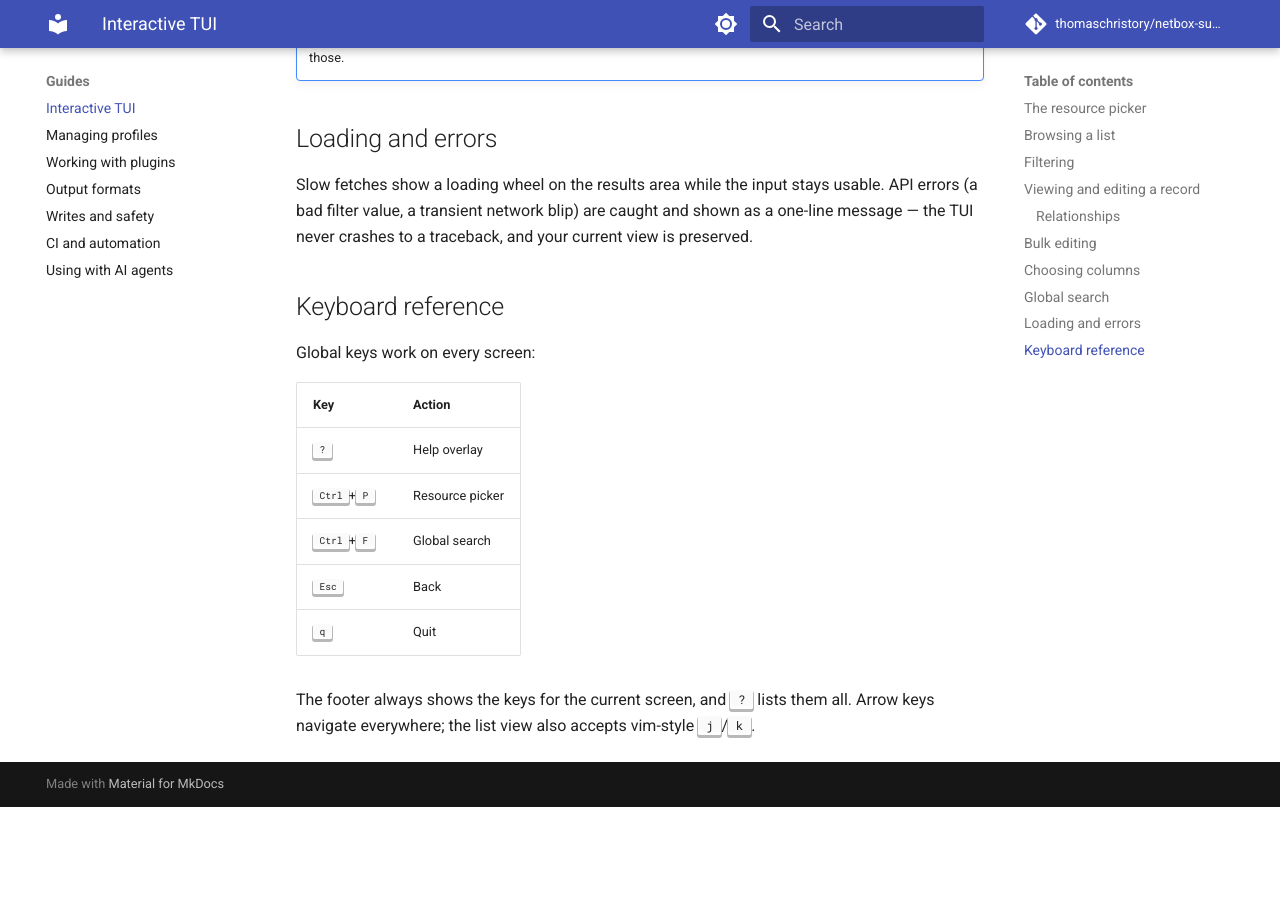
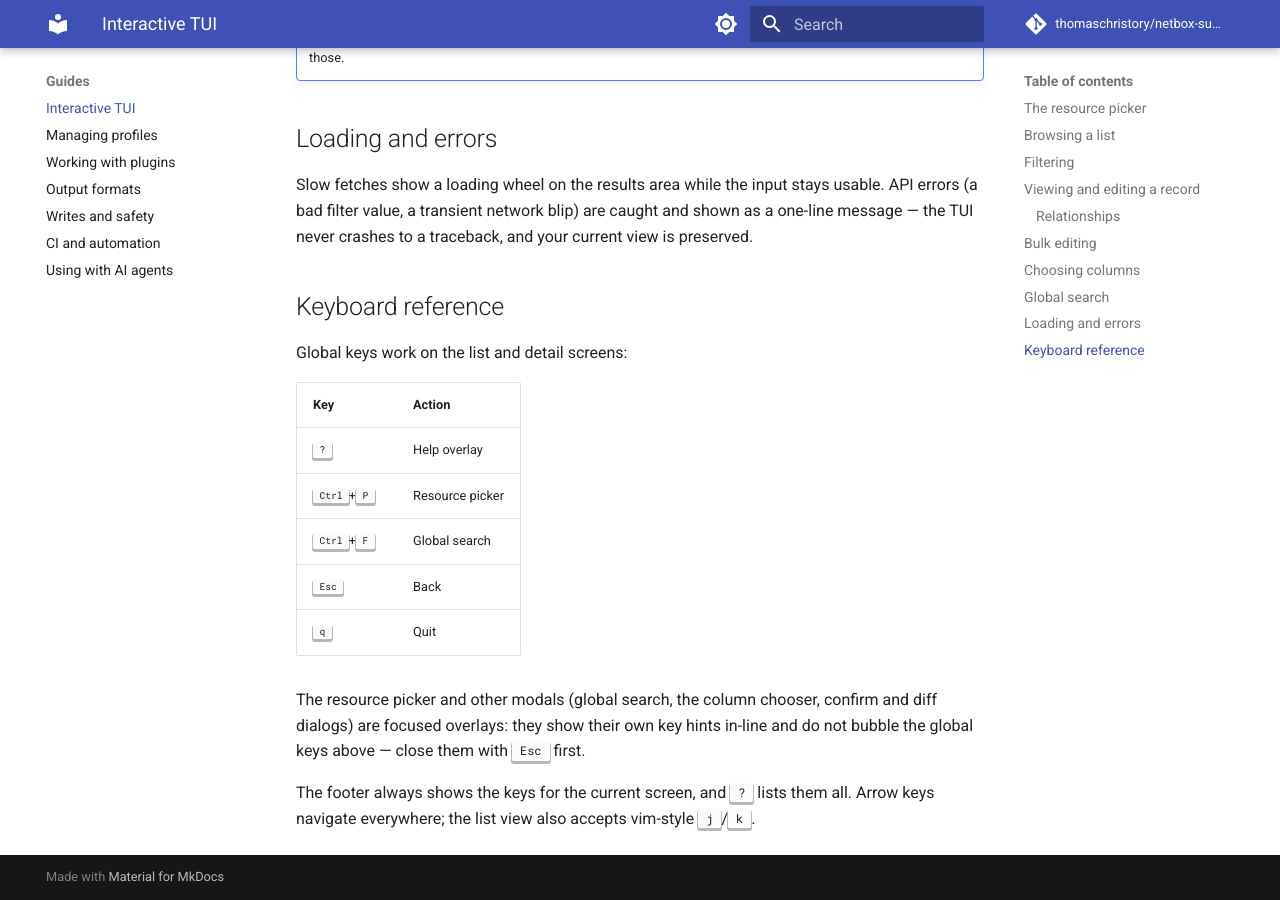
Before and after one commit to thomaschristory/netbox-super-cli, an MkDocs documentation site: the page built from docs/guides/interactive-tui.md, in a window 1280 px wide and 900 px high, scrolled down 6781 px. Built offline with MkDocs 1.6.1 and Material for MkDocs 9.7.7, drawn with Linux system fonts in a browser that asks for light colours; comment, search, counter and statistics services are not loaded; before the commit the page ends 7588 px from its top, so only the background shows below that; some of the changed text lies outside the part shown.

Commit message:
fix(tui): escape diff markup and correct keyboard/columns docs
DiffModal interpolated record/field values into Rich markup without escaping
(unlike BulkDiffModal), so values containing markup tokens could distort the
confirmation surface; escape them. Docs: qualify that global keys apply to the
list/detail screens (modals show their own hints and don't bubble globals), and
clarify that --columns overrides the persisted `columns` config rather than
being it.

Co-Authored-By: Claude Opus 4.8 (1M context) <noreply@anthropic.com>

```diff
--- a/docs/guides/interactive-tui.md
+++ b/docs/guides/interactive-tui.md
@@ -151,8 +151,8 @@ Press <kbd>f</kbd> on a list to open the column chooser.
 Only top-level fields are offered — a foreign key or choice field is one column
 (rendered via its display value), not a pile of `site.id` / `site.url` rows. Your
 choice is **persisted per resource** to `~/.nsc/config.yaml` under `columns`, the
-same setting the CLI's `--columns` uses, so it sticks across launches and is
-shared between the TUI and the CLI.
+same config the CLI reads (and which `--columns` overrides), so it sticks across
+launches and is shared between the TUI and the CLI.
 
 ## Global search
 
@@ -178,7 +178,7 @@ current view is preserved.
 
 ## Keyboard reference
 
-Global keys work on every screen:
+Global keys work on the list and detail screens:
 
 | Key | Action |
 |---|---|
@@ -188,6 +188,10 @@ Global keys work on every screen:
 | <kbd>Esc</kbd> | Back |
 | <kbd>q</kbd> | Quit |
 
+The resource picker and other modals (global search, the column chooser, confirm
+and diff dialogs) are focused overlays: they show their own key hints in-line and
+do not bubble the global keys above — close them with <kbd>Esc</kbd> first.
+
 The footer always shows the keys for the current screen, and <kbd>?</kbd> lists
 them all. Arrow keys navigate everywhere; the list view also accepts vim-style
 <kbd>j</kbd>/<kbd>k</kbd>.
```
Also changed, not shown: 1 other file.
